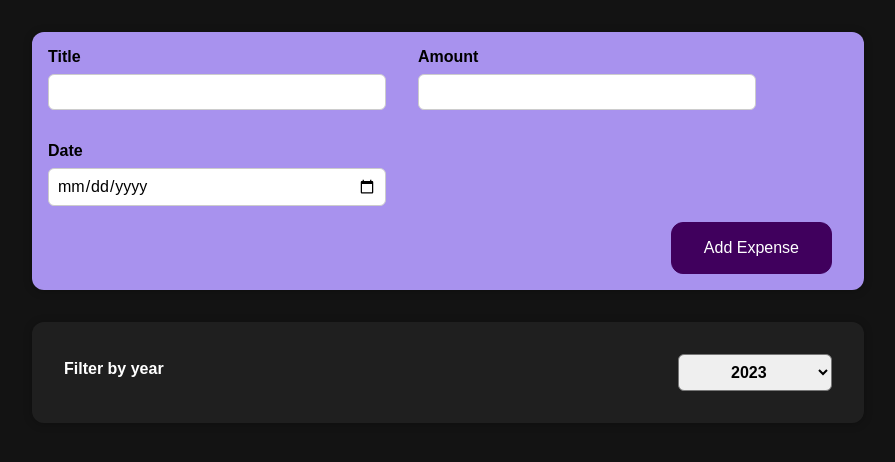
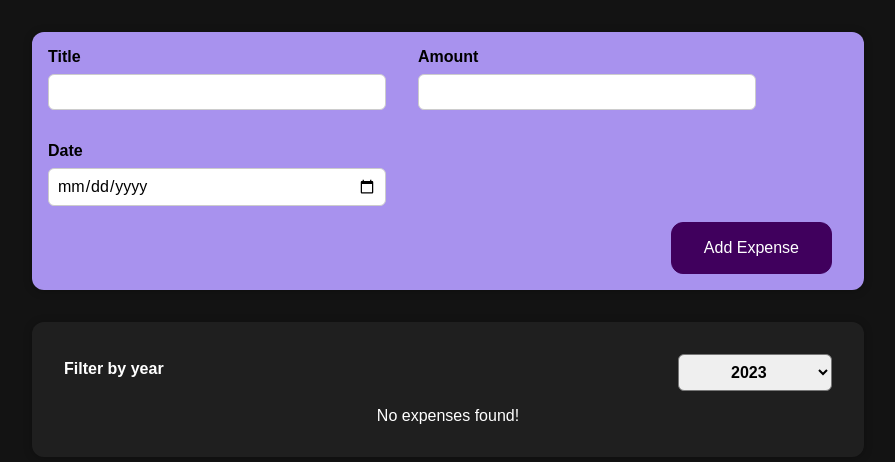
Before and after one commit to archita19/React-Course, a React (Create React App) app: page / in a window 1280 px wide. Shown: the top 462 px of the page, without its empty margins (192-1087 px from the left). Built offline with nearby package versions, Linux system fonts and the light colour scheme.

Commit message:
improvised code for filter data

```diff
--- a/src/components/Expenses/Expenses.js
+++ b/src/components/Expenses/Expenses.js
@@ -12,14 +12,17 @@ export default function Expenses({data}) {
     }
 
     const filteredExpenses = data.filter(expense => expense.date.getFullYear() === filterYear)
+    const expenseContent = filteredExpenses.length === 0 ?
+        <p style={{color: '#fff', textAlign: 'center'}}>No expenses found!</p> :
+        filteredExpenses.map(expense =>
+            <ExpenseItem key={expense.id} title={expense.title} date={expense.date} amount={expense.amount}/>
+        )
 
     return (
         <div>
             <Card className="expenses">
                 <ExpenseFilter selected={filterYear} onChangeFilter={changeExpenseFilter}/>
-                {
-                    filteredExpenses.map(expense => <ExpenseItem key={expense.id} title={expense.title} date={expense.date} amount={expense.amount}/>)
-                }
+                {expenseContent}
             </Card>
         </div>
     )
```
